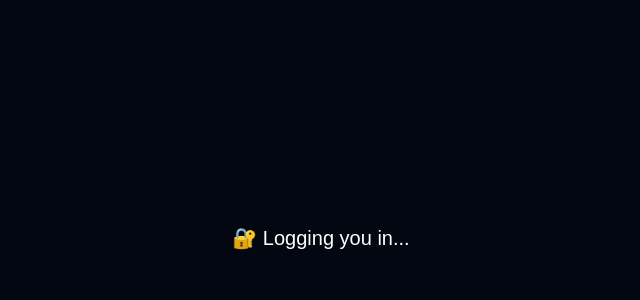
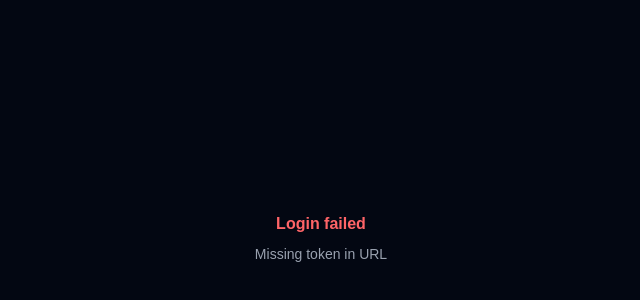
Before and after one commit to Abubakrhegazi/Money-tracker, a Next.js app in the folder dashboard/: page /auth/whatsapp in a window 1280 px wide. Shown: the part 162-462 px from the top of the page, without its empty margins (319-959 px from the left). Built offline with nearby package versions, Linux system fonts and the light colour scheme; no server answers.

Commit message:
Fix WhatsApp auth page: add Suspense boundary for useSearchParams

```diff
--- a/dashboard/app/auth/whatsapp/page.tsx
+++ b/dashboard/app/auth/whatsapp/page.tsx
@@ -1,29 +1,53 @@
 "use client";
-import { useEffect } from "react";
+import { Suspense, useEffect, useState } from "react";
 import { useRouter, useSearchParams } from "next/navigation";
 import { setToken } from "@/lib/api";
 
-export default function WhatsAppAuth() {
+function WhatsAppAuthInner() {
     const router = useRouter();
     const params = useSearchParams();
+    const [err, setErr] = useState<string | null>(null);
 
     useEffect(() => {
         const token = params.get("token");
-    if (!token) return;
+        if (!token) {
+            setErr("Missing token in URL");
+            return;
+        }
 
-    fetch(`${process.env.NEXT_PUBLIC_API_URL}/auth/whatsapp?token=${token}`)
-      .then(r => r.json())
-      .then(data => {
-        if (data.token) {
+        const API_URL = process.env.NEXT_PUBLIC_API_URL || "http://localhost:8000";
+
+        fetch(`${API_URL}/auth/whatsapp?token=${token}`)
+            .then(async (r) => {
+                const data = await r.json().catch(() => ({}));
+                if (!r.ok) throw new Error(data?.detail || `HTTP ${r.status}`);
+                return data;
+            })
+            .then((data) => {
                 setToken(data.token);
-          router.push("/dashboard");
-        }
-      });
-  }, []);
+                router.replace("/dashboard");
+            })
+            .catch((e) => setErr(String(e.message || e)));
+    }, [params, router]);
 
     return (
-    <main className="min-h-screen bg-gray-950 flex items-center justify-center">
-      <p className="text-white text-xl">🔐 Logging you in...</p>
+        <main className="min-h-screen flex items-center justify-center bg-gray-950 text-gray-300 p-6 text-center">
+            {err ? (
+                <div>
+                    <div className="text-red-400 font-semibold mb-2">Login failed</div>
+                    <div className="text-sm text-gray-400 break-all">{err}</div>
+                </div>
+            ) : (
+                "🔐 Logging you in…"
+            )}
         </main>
     );
 }
+
+export default function WhatsAppAuthPage() {
+    return (
+        <Suspense fallback={<main className="min-h-screen flex items-center justify-center bg-gray-950 text-gray-300">Loading…</main>}>
+            <WhatsAppAuthInner />
+        </Suspense>
+    );
+}
```
Lines whose indentation alone changed are shown as unchanged.
